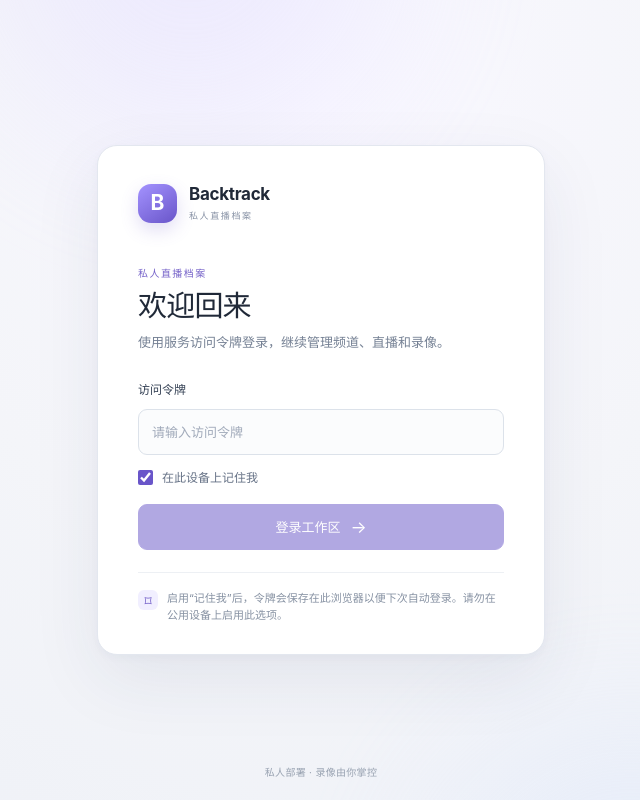
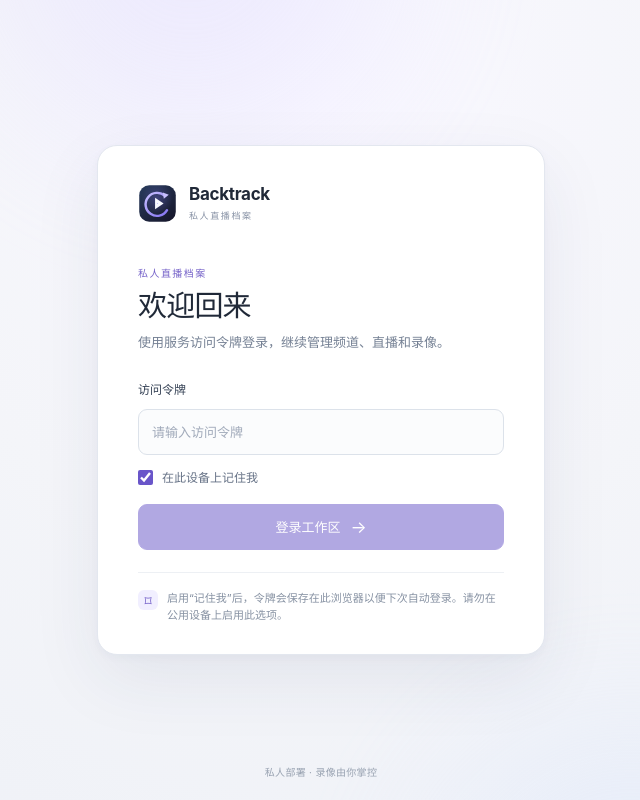
Before and after one commit to impasse/backtrack, a SvelteKit app in the folder web/: page /login in a window 1280 px wide. Shown: the whole page, without its empty margins (319-959 px from the left). Built offline with nearby package versions, Linux system fonts and the light colour scheme; no server answers.

Commit message:
feat: add Backtrack app icon and favicon

```diff
--- a/web/src/routes/+layout.svelte
+++ b/web/src/routes/+layout.svelte
@@ -160,10 +160,11 @@
 <svelte:head>
 	<title>{page.url.pathname === '/login' ? '登录 · Backtrack DVR' : 'Backtrack DVR'}</title>
 	<meta name="description" content="Backtrack 私人直播录像与时移回看服务" />
+	<link rel="icon" type="image/svg+xml" href="/favicon.svg" />
 </svelte:head>
 {#if !authReady}
 	<div class="auth-loading">
-		<span class="loading-mark">B</span>
+		<img class="loading-mark" src="/icon.svg" alt="" />
 		<span>正在检查登录状态…</span>
 	</div>
 {:else if page.url.pathname === '/login'}
@@ -173,7 +174,7 @@
 		<main>
 			<header class="topbar">
 				<a class="brand" href="/channels">
-					<span class="brand-mark">B</span>
+					<img class="brand-mark" src="/icon.svg" alt="" />
 					<strong>
 						Backtrack <span>DVR</span>
 					</strong>
@@ -347,13 +348,7 @@
 	.brand-mark {
 		width: 37px;
 		height: 37px;
-		border-radius: 12px;
-		display: grid;
-		place-items: center;
-		background: linear-gradient(145deg, #a493ff, #6955c9);
-		font-size: 20px;
-		color: white;
-		box-shadow: 0 7px 18px #6755c944;
+		object-fit: contain;
 	}
 	main {
 		min-width: 0;
@@ -371,13 +366,7 @@
 	.brand-mark {
 		width: 36px;
 		height: 36px;
-		border-radius: 11px;
-		display: grid;
-		place-items: center;
-		background: linear-gradient(145deg, #a493ff, #6955c9);
-		font-size: 19px;
-		color: #fff;
-		box-shadow: 0 5px 14px #6755c933;
+		object-fit: contain;
 	}
 	.workspace-actions {
 		display: flex;
@@ -990,14 +979,7 @@
 	.loading-mark {
 		width: 36px;
 		height: 36px;
-		border-radius: 11px;
-		display: grid;
-		place-items: center;
-		background: linear-gradient(145deg, #a493ff, #6955c9);
-		font-size: 19px;
-		font-weight: 700;
-		color: white;
-		box-shadow: 0 7px 18px #6755c944;
+		object-fit: contain;
 	}
 	@media (max-width: 720px) {
 		:global(.content h1) {
--- a/web/src/routes/login/+page.svelte
+++ b/web/src/routes/login/+page.svelte
@@ -45,7 +45,7 @@
 	<div class="login-glow glow-two"></div>
 	<section class="login-card">
 		<div class="brand-lockup">
-			<div class="brand-mark">B</div>
+			<img class="brand-mark" src="/icon.svg" alt="" />
 			<div>
 				<strong>Backtrack</strong>
 				<small>私人直播档案</small>
@@ -141,14 +141,7 @@
 	.brand-mark {
 		width: 39px;
 		height: 39px;
-		display: grid;
-		place-items: center;
-		border-radius: 13px;
-		background: linear-gradient(145deg, #a493ff, #6955c9);
-		color: #fff;
-		font-size: 21px;
-		font-weight: 700;
-		box-shadow: 0 7px 18px #6755c933;
+		object-fit: contain;
 	}
 	.eyebrow {
 		color: #7663c9;
```
Also changed, not shown: web/static/favicon.svg (added), web/static/icon.svg (added).
